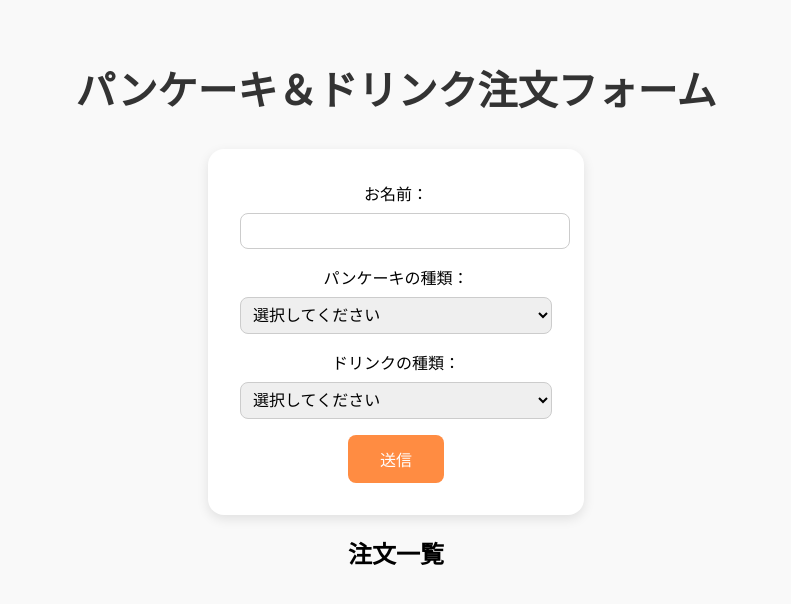
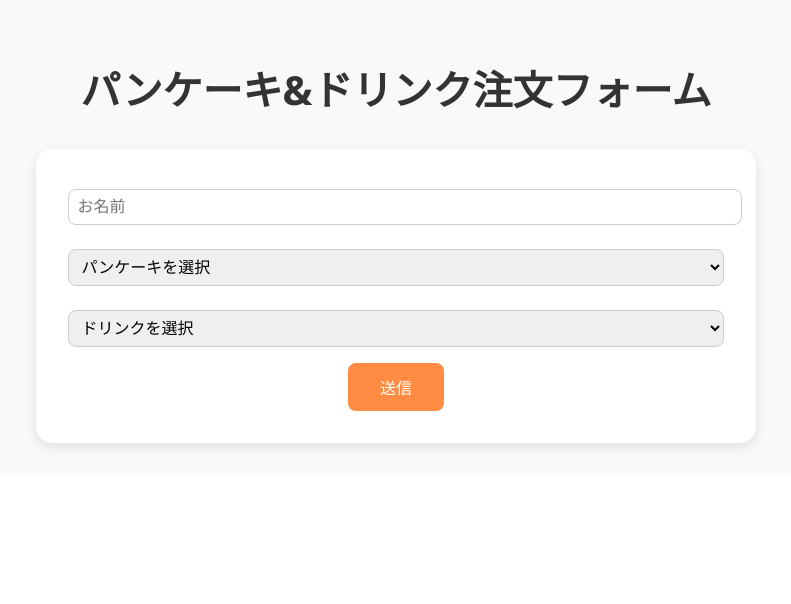
Before and after one commit to 85kk60/pancake, a React (Create React App) app: page / in a window 1280 px wide. Shown: the top 604 px of the page, without its empty margins (244-1035 px from the left). Built offline with nearby package versions, Linux system fonts and the light colour scheme.

Commit message:
OrderFormコンポーネントの構造を整理し、不要な状態管理を削除。ドリンク選択肢の表示を「不要」から「ドリンクを選択」に変更。

```diff
--- a/src/OrderForm.js
+++ b/src/OrderForm.js
@@ -1,71 +1,40 @@
 import React, { useState } from 'react';
 
-function OrderForm() {
+function OrderForm({ onSubmit }) {
   const [name, setName] = useState('');
   const [pancake, setPancake] = useState('');
   const [drink, setDrink] = useState('');
-  const [orders, setOrders] = useState([]);
+  const [number, setNumber] = useState(null);
 
   const handleSubmit = (e) => {
     e.preventDefault();
-    if (!name || (!pancake && !drink)) return;
-
     const newOrder = { name, pancake, drink };
-    setOrders([...orders, newOrder]);
-
-    // 入力をクリア
-    setName('');
-    setPancake('');
-    setDrink('');
+    const orderNumber = onSubmit(newOrder); // App側で番号発行
+    setNumber(orderNumber);
   };
 
   return (
     <div>
-      <h1 className="text-3xl font-bold mb-4">パンケーキ＆ドリンク注文フォーム</h1>
-
-      <form onSubmit={handleSubmit} className="space-y-4">
-        <div>
-          <label>お名前：</label>
-          <input value={name} onChange={(e) => setName(e.target.value)} className="border p-2" />
-        </div>
-
-        <div>
-          <label>パンケーキの種類：</label>
-          <select value={pancake} onChange={(e) => setPancake(e.target.value)} className="border p-2">
-            <option value="">選択してください</option>
+      <h1>パンケーキ&ドリンク注文フォーム</h1>
+      {number ? (
+        <h2>ご注文ありがとうございます！ 呼び出し番号: {number}</h2>
+      ) : (
+        <form onSubmit={handleSubmit}>
+          <input value={name} onChange={(e) => setName(e.target.value)} placeholder="お名前" required />
+          <select value={pancake} onChange={(e) => setPancake(e.target.value)} required>
+            <option value="">パンケーキを選択</option>
             <option value="プレーン">プレーン</option>
             <option value="チョコ">チョコ</option>
             <option value="はちみつ">はちみつ</option>
-            <option value="不要">不要</option>
           </select>
-        </div>
-
-        <div>
-          <label>ドリンクの種類：</label>
-          <select value={drink} onChange={(e) => setDrink(e.target.value)} className="border p-2">
-            <option value="">選択してください</option>
+          <select value={drink} onChange={(e) => setDrink(e.target.value)} required>
+            <option value="">ドリンクを選択</option>
             <option value="コーヒー">コーヒー</option>
             <option value="オレンジジュース">オレンジジュース</option>
-            <option value="不要">不要</option>
           </select>
-        </div>
-
-        <button type="submit" className="bg-blue-500 text-white px-4 py-2 rounded">
-          送信
-        </button>
-      </form>
-
-      {/* 一覧表示 */}
-      <div className="mt-8">
-        <h2 className="text-xl font-bold mb-2">注文一覧</h2>
-        <ul>
-          {orders.map((order, index) => (
-            <li key={index} className="border-b py-1">
-              {index + 1}. {order.name} さん：{order.pancake} / {order.drink}
-            </li>
-          ))}
-        </ul>
-      </div>
+          <button type="submit">送信</button>
+        </form>
+      )}
     </div>
   );
 }
```
